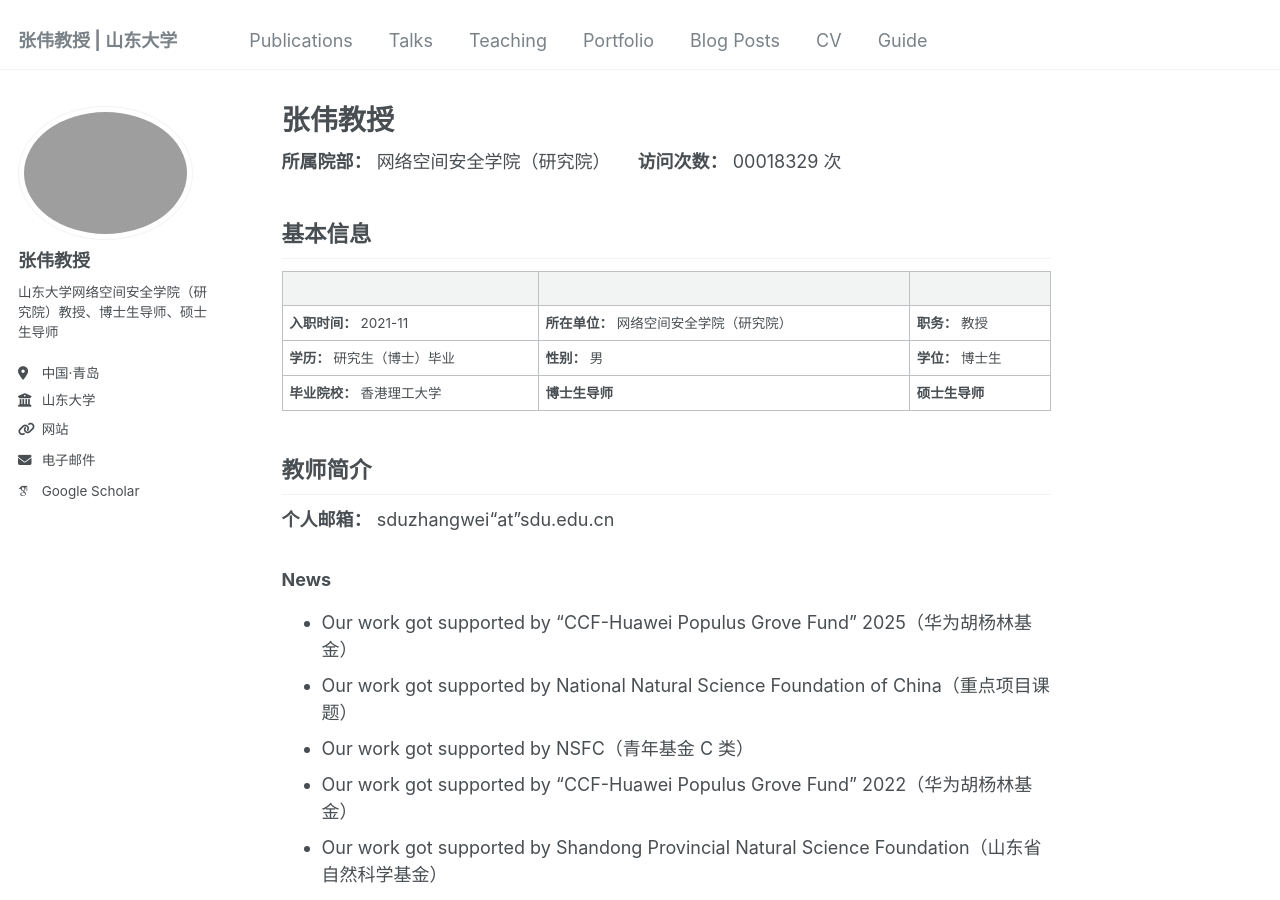
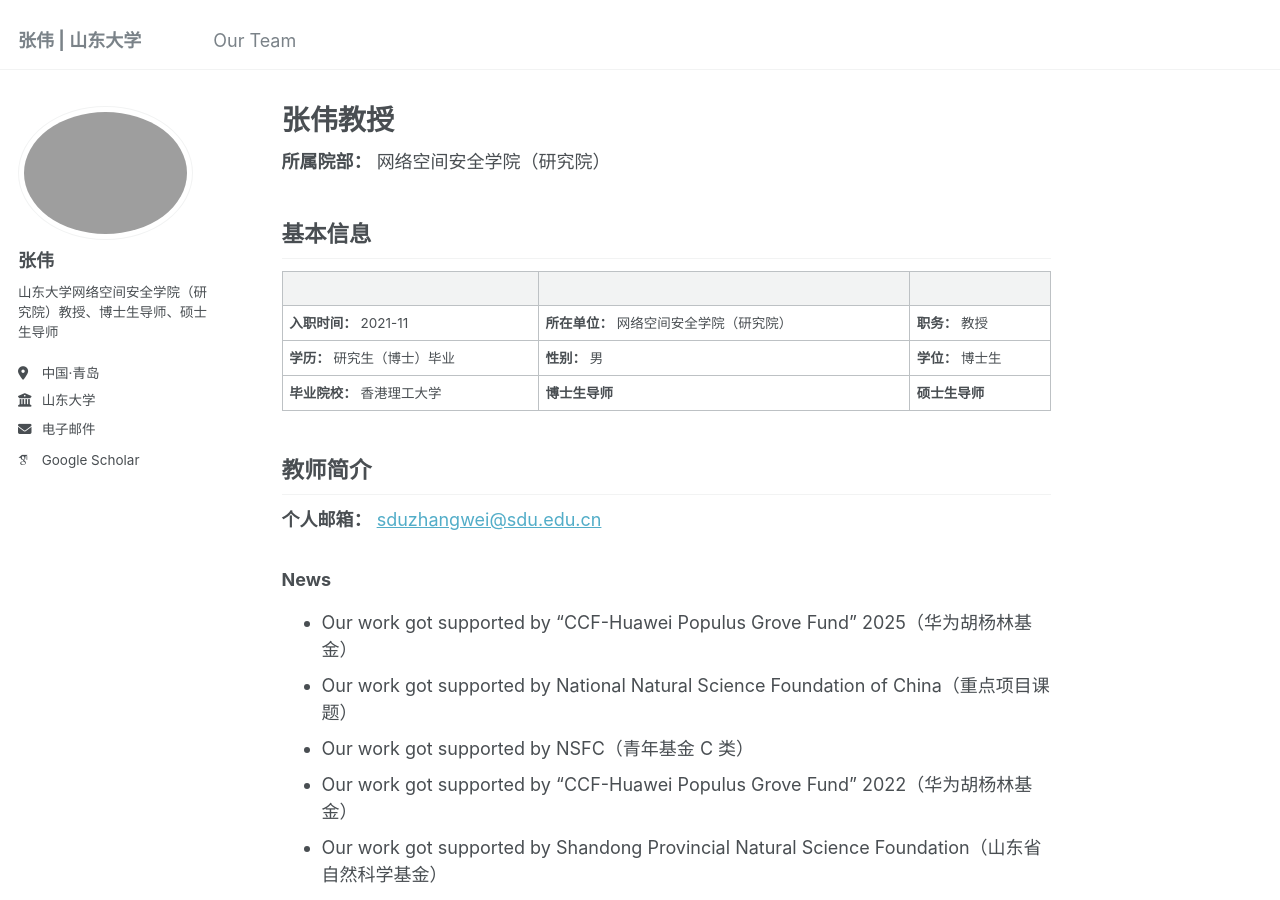
Before and after one commit to SDUZhangWei/zhangwei2, a Jekyll site: the page built from _pages/about.md, in a window 1280 px wide and 900 px high. Built offline with Jekyll 4.4.1, drawn with Linux system fonts in a browser that asks for light colours; some web fonts are replaced.

Commit message:
juhuizhao

```diff
--- a/_config.yml
+++ b/_config.yml
@@ -1,9 +1,9 @@
 # Basic site settings
 locale: "zh-CN"
-title: "张伟教授 | 山东大学"
+title: "张伟 | 山东大学"
 title_separator: "-"
 name: &name "张伟"
-description: &description "山东大学网络空间安全学院（研究院）张伟教授个人主页。"
+description: &description "山东大学网络空间安全学院（研究院）张伟个人主页。"
 
 # Replace YOUR_GITHUB_USERNAME in the following three fields.
 # This configuration assumes that the repository is named:
@@ -15,12 +15,11 @@ repository: "SDUZhangWei/zhangwei2"
 # Author information shown in the sidebar
 author:
   avatar: "zhangwei.jpg"
-  name: "张伟教授"
+  name: "张伟"
   pronouns:
   bio: "山东大学网络空间安全学院（研究院）教授、博士生导师、硕士生导师"
   location: "中国·青岛"
   employer: "山东大学"
-  uri: "https://zhangwei.github.io"
   email: "sduzhangwei@sdu.edu.cn"
 
   # Academic profiles
--- a/_data/navigation.yml
+++ b/_data/navigation.yml
@@ -5,23 +5,5 @@
 # prevent it from being included in the site.
 
 main:
-  - title: "Publications"
-    url: /publications/
-
-  - title: "Talks"
-    url: /talks/
-
-  - title: "Teaching"
-    url: /teaching/
-
-  - title: "Portfolio"
-    url: /portfolio/
-
-  - title: "Blog Posts"
-    url: /year-archive/
-
-  - title: "CV"
-    url: /cv/
-
-  - title: "Guide"
-    url: /markdown/
+  - title: "Our Team"
+    url: /our-team/
--- a/_pages/about.md
+++ b/_pages/about.md
@@ -7,7 +7,7 @@ redirect_from:
   - /about.html
 ---
 
-**所属院部：** 网络空间安全学院（研究院）　　**访问次数：** 00018329 次
+**所属院部：** 网络空间安全学院（研究院）
 
 ## 基本信息
 
@@ -19,7 +19,7 @@ redirect_from:
 
 ## 教师简介
 
-**个人邮箱：** sduzhangwei“at”sdu.edu.cn
+**个人邮箱：** [sduzhangwei@sdu.edu.cn](mailto:sduzhangwei@sdu.edu.cn)
 
 ### News
 
```
Also changed, not shown: _pages/our-team.md (added, +62 -0 lines), 2 other files.
